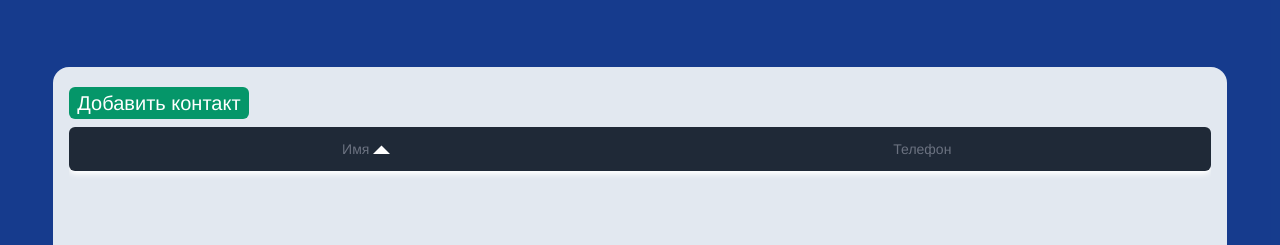
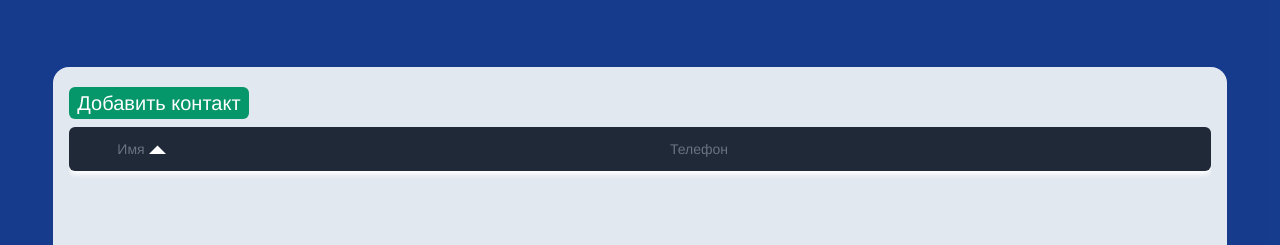
Before and after one commit to mvn-h24/phonebook-app, a Vue app: page / in a window 1280 px wide. Shown: the top 245 px of the page. Built offline with nearby package versions, Linux system fonts and the light colour scheme.

Commit message:
update state, types

```diff
--- a/src/components/ContactList/component.vue
+++ b/src/components/ContactList/component.vue
@@ -1,7 +1,7 @@
 <template>
   <div class="table">
     <t-head
-      class="thead"
+      class="thead table-row"
       v-if="showHead"
       :fields="{ name: 'Имя', phone_number: 'Телефон' }"
       :selected="phoneBook.sortField"
@@ -14,7 +14,7 @@
     <t-body :dtoList="list" key-from="id">
       <template #dto="{ dto, index }">
         <contact-row
-          class="row"
+          class="row table-row"
           :class="{ 'mt-2': index }"
           :name="dto.name"
           :phone_number="dto.phone_number"
@@ -40,7 +40,7 @@
 
 <script lang="ts">
 import { defineComponent, PropType, ref } from "vue";
-import { IContact } from "@app/types";
+import { IContact, SortOrder } from "@app/types";
 import { usePhonebook } from "@app/store";
 import THead from "@app/components/ContactList/tHead.vue";
 import TBody from "@app/components/ContactList/tBody.vue";
@@ -74,8 +74,10 @@ export default defineComponent({
         this.expanded.push(index);
       }
     },
-    toggleOrder(sortOrder: "ASC" | "DESC") {
-      this.phoneBook.$patch({ sortOrder });
+    toggleOrder(sortOrder: SortOrder) {
+      this.phoneBook.$patch({
+        sortOrder,
+      });
     },
     changeSort(sortField: string) {
       this.phoneBook.$patch({ sortField });
@@ -88,7 +90,7 @@ export default defineComponent({
 @tailwind components;
 @layer components {
   .table {
-    @apply text-gray-400 border-separate space-y-6 text-sm relative w-full min-w-max;
+    @apply text-gray-400 border-separate space-y-6 text-sm w-full min-w-max;
   }
   .first-column {
     @apply basis-3 justify-center items-center flex;
@@ -102,5 +104,9 @@ export default defineComponent({
   .hidden-sublist {
     @apply mt-1 ml-5 overflow-hidden;
   }
+  .table-row {
+    @apply gap-6;
+    text-align: start;
+  }
 }
 </style>
--- a/src/store/usePhonebook.ts
+++ b/src/store/usePhonebook.ts
@@ -48,7 +48,7 @@ export const usePhonebook = defineStore(phonebookStoreToken, {
   state: (): IPhonebookState => {
     return {
       contactList: [],
-      sortOrder: "ASC",
+      sortOrder: SortOrder.asc,
       sortField: "name",
     };
   },
--- a/src/types/phonebook.state.ts
+++ b/src/types/phonebook.state.ts
@@ -1,6 +1,9 @@
 import { IContact, IDbContact } from "./contact";
 
-export type SortOrder = "ASC" | "DESC";
+export enum SortOrder {
+  asc = "ASC",
+  desc = "DESC",
+}
 export interface IPhonebookState {
   contactList: Array<IDbContact>;
   sortOrder: SortOrder;
```
